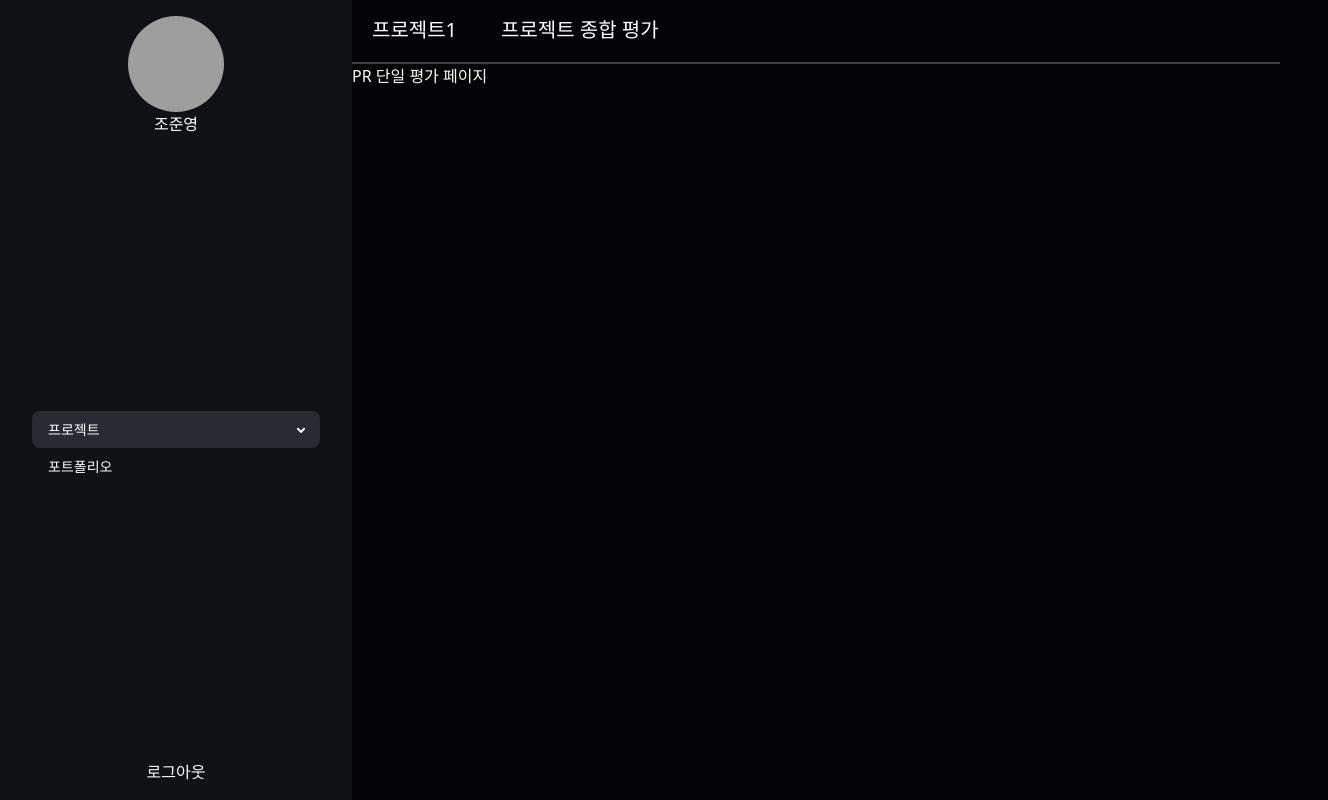
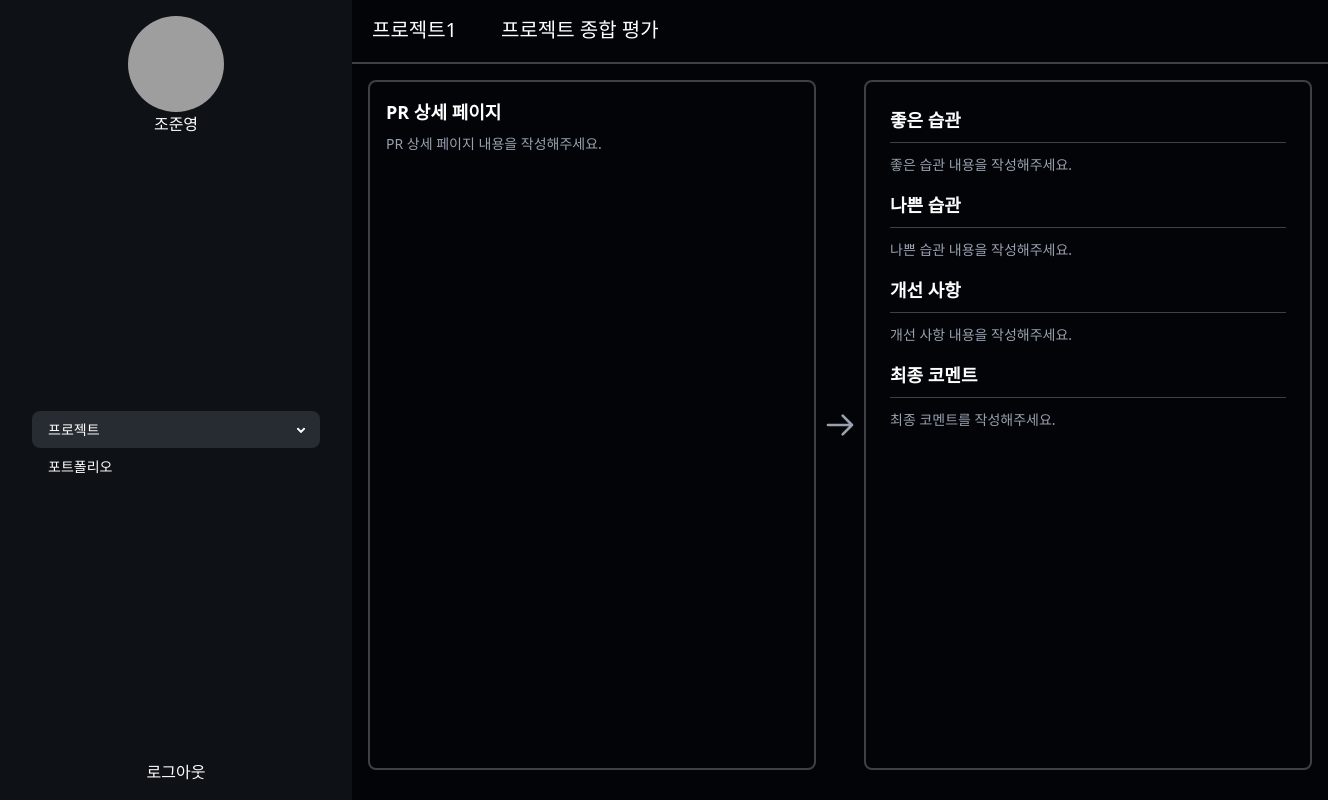
Before and after one commit to GitPRism/frontend, a React (Vite) app: page /prfeedback/1 in a window 1280 px wide. Shown: the whole page, 1328 px wide, since content can reach past the window. Built offline with nearby package versions, Linux system fonts and the light colour scheme; grey boxes are pictures that could not be loaded.

Commit message:
design: PR 단일 평가 페이지 퍼블리싱

```diff
--- /dev/null
+++ b/src/pages/PRFeedback/Feedback.tsx
@@ -0,0 +1,30 @@
+import FeedbackSection from "./FeedbackSection";
+
+function Feedback() {
+  return (
+    <div className="w-md h-[calc(100vh-110px)] overflow-y-auto border-2 border-[#404040] rounded-lg p-6">
+      <div className="flex flex-col gap-6">
+        <div className="flex flex-col gap-4">
+          <FeedbackSection
+            title="좋은 습관"
+            content="좋은 습관 내용을 작성해주세요."
+          />
+          <FeedbackSection
+            title="나쁜 습관"
+            content="나쁜 습관 내용을 작성해주세요."
+          />
+          <FeedbackSection
+            title="개선 사항"
+            content="개선 사항 내용을 작성해주세요."
+          />
+          <FeedbackSection
+            title="최종 코멘트"
+            content="최종 코멘트를 작성해주세요."
+          />
+        </div>
+      </div>
+    </div>
+  );
+}
+
+export default Feedback;
--- /dev/null
+++ b/src/pages/PRFeedback/FeedbackSection.tsx
@@ -0,0 +1,16 @@
+interface FeedbackSectionProps {
+  title: string;
+  content: string;
+}
+
+function FeedbackSection({ title, content }: FeedbackSectionProps) {
+  return (
+    <div>
+      <h2 className="text-lg font-semibold text-white mb-2">{title}</h2>
+      <hr className="border-[#404040] mb-3" />
+      <p className="text-sm text-gray-400">{content}</p>
+    </div>
+  );
+}
+
+export default FeedbackSection;
--- /dev/null
+++ b/src/pages/PRFeedback/PRDetail.tsx
@@ -0,0 +1,14 @@
+function PRDetail() {
+  return (
+    <div className="w-md h-[calc(100vh-110px)] overflow-y-auto border-2 border-[#404040] rounded-lg p-4">
+      <div className="flex flex-col gap-2">
+        <p className="text-lg font-semibold text-white">PR 상세 페이지</p>
+        <p className="text-sm text-gray-400">
+          PR 상세 페이지 내용을 작성해주세요.
+        </p>
+      </div>
+    </div>
+  );
+}
+
+export default PRDetail;
--- a/src/pages/PRFeedback/index.tsx
+++ b/src/pages/PRFeedback/index.tsx
@@ -1,5 +1,31 @@
+import PRDetail from "./PRDetail";
+import Feedback from "./Feedback";
+
 function PRFeedback() {
-  return <div className="text-amber-50">PR 단일 평가 페이지</div>;
+  return (
+    <div className="p-4">
+      <div className="flex items-center gap-2">
+        <PRDetail />
+        <div className="flex items-center">
+          <svg
+            xmlns="http://www.w3.org/2000/svg"
+            className="h-8 w-8 text-gray-400"
+            fill="none"
+            viewBox="0 0 24 24"
+            stroke="currentColor"
+          >
+            <path
+              strokeLinecap="round"
+              strokeLinejoin="round"
+              strokeWidth={2}
+              d="M14 5l7 7m0 0l-7 7m7-7H3"
+            />
+          </svg>
+        </div>
+        <Feedback />
+      </div>
+    </div>
+  );
 }
 
 export default PRFeedback;
```
